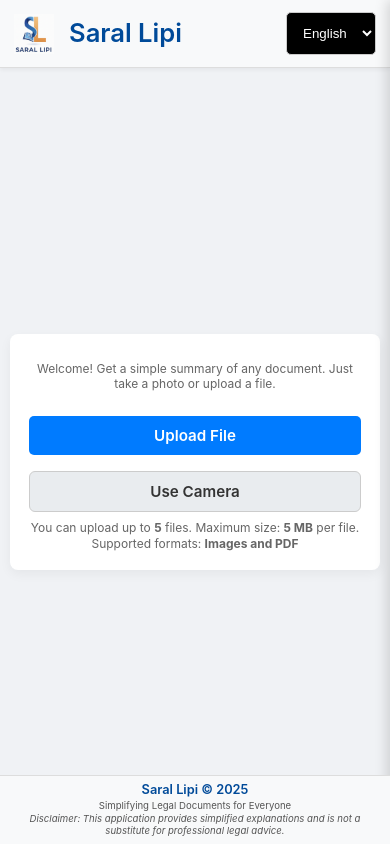
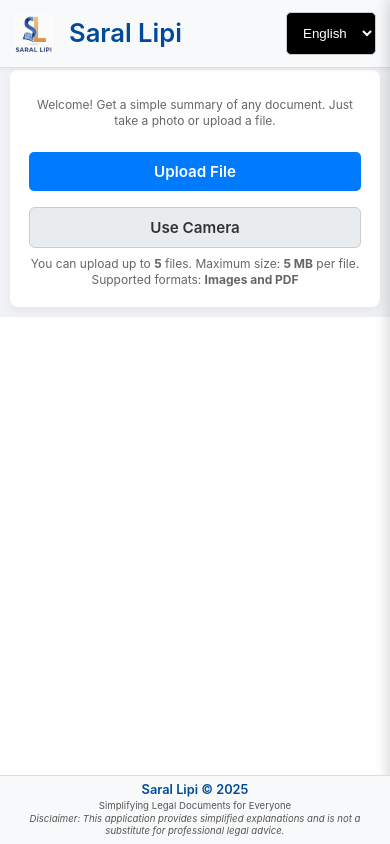
Before and after one commit to jyothi-kumari-10/saral-lipi, a React (Vite) app in the folder frontend/: page / in a window 390 px wide. Built offline with nearby package versions, Linux system fonts and the light colour scheme.

Commit message:
Fix mobile chat panel layout

```diff
--- a/frontend/src/App.css
+++ b/frontend/src/App.css
@@ -600,6 +600,11 @@ body {
    =============================== */
 @media (max-width: 768px) {
 
+  body {
+    display: block;          /* 🔥 stop flex on mobile */
+    min-height: auto;        /* 🔥 remove vh trap */
+  }
+}
   /* Header compact */
   .app-header {
     padding: 12px 14px;
@@ -640,6 +645,13 @@ body {
     margin-top: 8px;
     padding-top: 10px;
   }
+@media (max-width: 768px) {
+  .content-wrapper,
+  .results-section,
+  .result-card {
+    overflow: hidden;
+  }
+}
 
   /* Result content readability */
   .result-pre {
@@ -648,6 +660,7 @@ body {
     font-size: 0.88rem;
     width: 100%;
     max-width: 100%;
+    -webkit-overflow-scrolling: touch; /* iOS + Android */
 
   }
 
```
